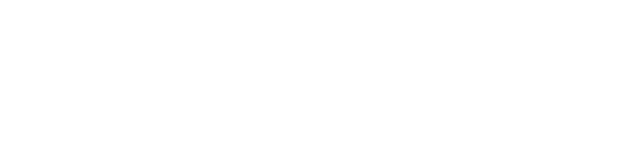
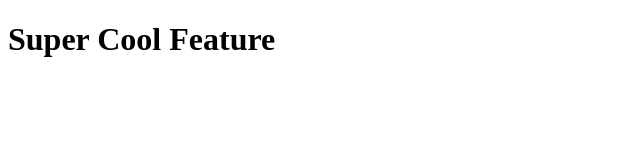
Before and after one commit to arcovp/DS3870-202410, a plain HTML site: page index.html in a window 1280 px wide. Shown: the whole page, without its empty margins (0-640 px from the left). Drawn offline with Linux system fonts and the light colour scheme.

Commit message:
Added H1 Title to index.html

```diff
--- a/index.html
+++ b/index.html
@@ -6,6 +6,6 @@
     <title>My First Repo</title>
 </head>
 <body>
-
+    <h1>Super Cool Feature</h1>
 </body>
 </html>
```
